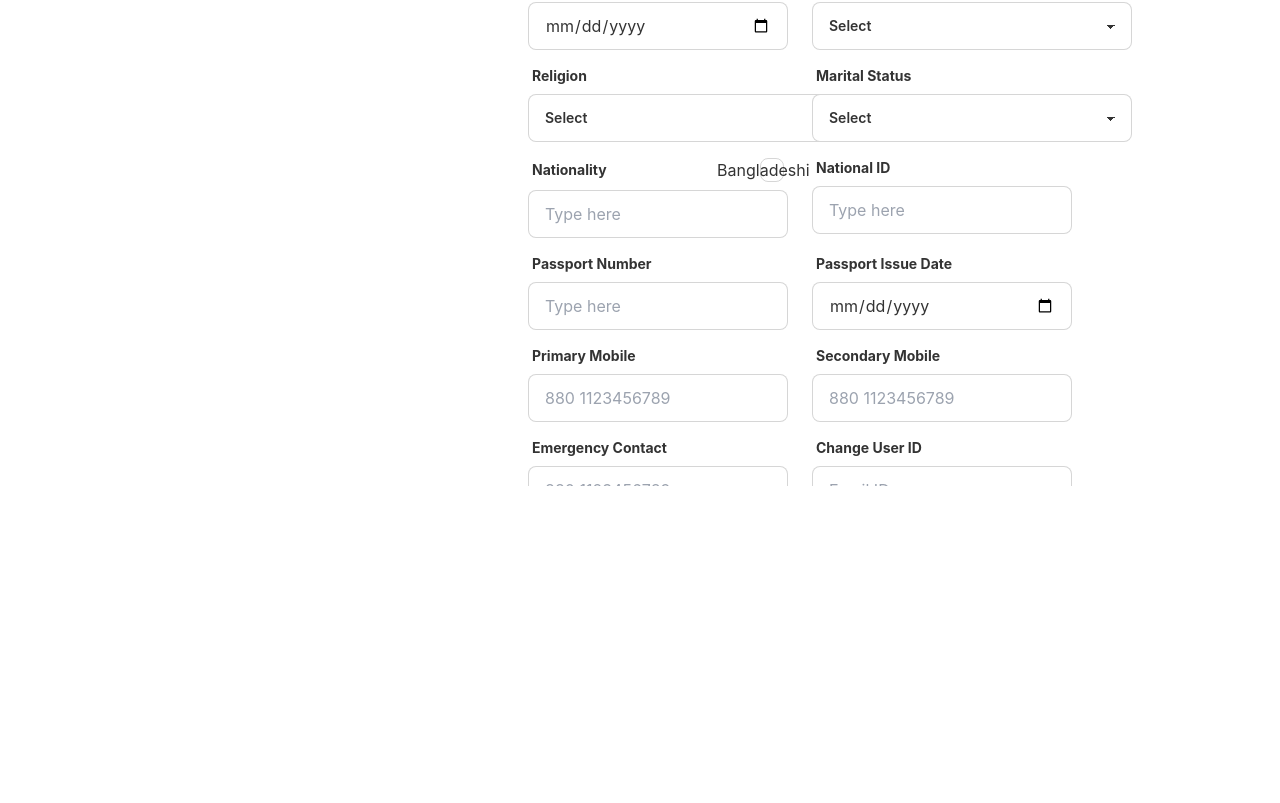
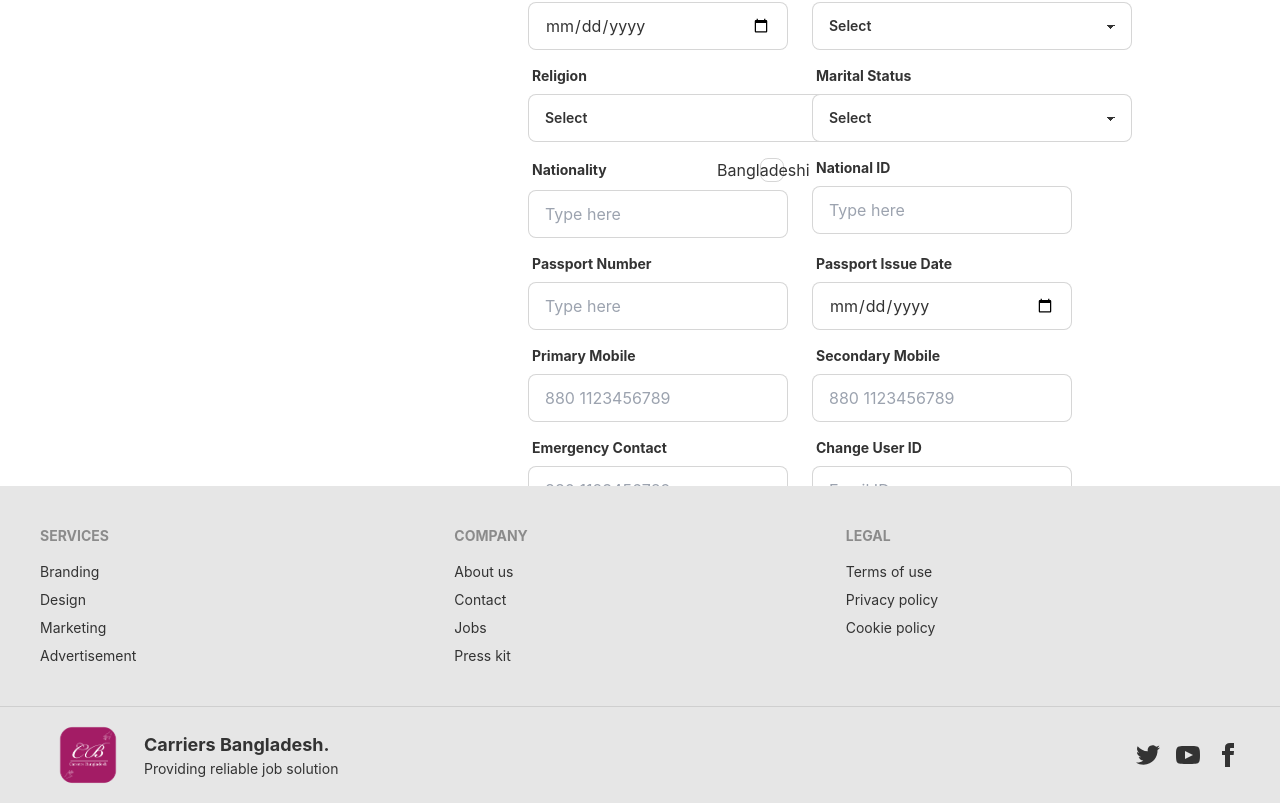
Before and after one commit to tuhinshuvra/carrierrs-bangladesh, a React (Create React App) app: page /dashboard/personal in a window 1280 px wide. Shown: the part 378-1181 px from the top of the page. Before the commit the page ends 864 px from the top, so only its background shows below. Built offline with nearby package versions, Linux system fonts and the light colour scheme.

Commit message:
updated dashbored section content

```diff
--- a/src/Pages/Profile/Education-Training/AcademicSummary.js
+++ b/src/Pages/Profile/Education-Training/AcademicSummary.js
@@ -12,6 +12,7 @@ const AcademicSummary = () => {
 
                 {/* <div className="collapse-content"> */}
                 {/* <p>tabIndex={0} attribute is necessary to make the div focusable</p> */}
+                <form action="">
                     <div className="grid md:grid-cols-2 md:gap-6">
                         {/* <div className="form-control w-full max-w-xs"> */}
                         <div>
@@ -202,6 +203,7 @@ const AcademicSummary = () => {
                         <button className="btn btn-warning">Cancel</button>
                         <button type='submit' name='submit' className="btn btn-primary">Save</button>
                     </div>
+                </form>
             </div>
         </div>
     );
--- a/src/Pages/Profile/Education-Training/ProfessionalCertificationSummary.js
+++ b/src/Pages/Profile/Education-Training/ProfessionalCertificationSummary.js
@@ -9,7 +9,7 @@ const ProfessionalCertificationSummary = () => {
                 <h2 className=" text-center text-2xl font-medium mb-10">
                     Professional Certification
                 </h2>
-
+                <form action="">
                     {/* <div className="collapse-content"> */}
                     {/* <p>tabIndex={0} attribute is necessary to make the div focusable</p> */}
                     <div className="grid md:grid-cols-2 md:gap-6">
@@ -52,6 +52,7 @@ const ProfessionalCertificationSummary = () => {
                         <button className="btn btn-warning">Cancel</button>
                         <button type='submit' name='submit' className="btn btn-primary">Save</button>
                     </div>
+                </form>
             </div>
         </div>
     );
--- a/src/Pages/Profile/Personal/AddressDetails.js
+++ b/src/Pages/Profile/Personal/AddressDetails.js
@@ -7,6 +7,8 @@ const AddressDetails = () => {
                 <h2 className=" text-center text-2xl font-medium">
                     Address Details
                 </h2>
+
+                <form action="">
                     <div class="grid md:grid-cols-2 md:gap-6">
                         <div>
                             <label className="label">
@@ -83,6 +85,11 @@ const AddressDetails = () => {
                     </div>
                     <input className='input input-bordered w-full my-5 ' type="text" placeholder='Type your house no/road/village' />
 
+                    <div className=' flex justify-between my-10 w-[92.5%]'>
+                        <button className="btn btn-warning">Cancel</button>
+                        <button type='submit' name='submit' className="btn btn-primary">Save</button>
+                    </div>
+                </form>
             </div>
         </div>
     );
--- a/src/Pages/Profile/Personal/CarrerAndApplication.js
+++ b/src/Pages/Profile/Personal/CarrerAndApplication.js
@@ -3,14 +3,16 @@ import React from 'react';
 const CarrerAndApplication = () => {
     return (
         <div>
-            <div className=' mx-52 my-16 '>
+            <div className='mx-52 my-16'>
                 <h2 className=" text-center text-2xl font-medium">
-
                     Carrer and Application Information
                 </h2>
+
                 <label className="label">
                     <span className="label-text text-md font-bold  ">Objective</span>
                 </label>
+
+                <form action="">
                     <textarea id='objective' className="textarea w-full input input-bordered"  ></textarea>
 
                     <div className="grid md:grid-cols-2 md:gap-6">
@@ -64,6 +66,12 @@ const CarrerAndApplication = () => {
                         </div>
                     </div>
 
+                    <div className=' flex justify-between my-10 w-[92.5%]'>
+                        <button className="btn btn-warning">Cancel</button>
+                        <button type='submit' name='submit' className="btn btn-primary">Save</button>
+                    </div>
+                </form>
+
             </div>
         </div>
     );
--- a/src/Pages/Profile/Personal/OtherRelevantInformation.js
+++ b/src/Pages/Profile/Personal/OtherRelevantInformation.js
@@ -3,7 +3,7 @@ import React from 'react';
 const OtherRelevantInformation = () => {
     return (
         <div>
-            <div className=' mx-52 my-16 '>
+            <form className=' mx-52 my-16 '>
                 <h2 className=" text-center text-2xl font-medium">
                     Other Relevant Information
                 </h2>
@@ -15,7 +15,12 @@ const OtherRelevantInformation = () => {
 
                 <label className="label"> <span className="label-text text-md font-bold">Keywords</span></label>
                 <textarea id='keywords' className="textarea w-full input input-bordered"  ></textarea>
-            </div>
+
+                <div className=' flex justify-between my-10 w-[92.5%]'>
+                    <button className="btn btn-warning">Cancel</button>
+                    <button type='submit' name='submit' className="btn btn-primary">Save</button>
+                </div>
+            </form>
         </div>
     );
 };
--- a/src/Pages/Profile/Personal/PersonalDetails.js
+++ b/src/Pages/Profile/Personal/PersonalDetails.js
@@ -11,6 +11,9 @@ const PersonalDetails = () => {
                 <h2 className=" text-center text-2xl font-medium">
                     Personal Details
                 </h2>
+
+                <form action="">
+
                     {/* <div className="collapse-content"> */}
                     {/* <p>tabIndex={0} attribute is necessary to make the div focusable</p> */}
                     <div className="grid md:grid-cols-2 md:gap-6">
@@ -215,13 +218,13 @@ const PersonalDetails = () => {
                             <input type="text" id='weight' placeholder="Type here" className="input input-bordered w-full max-w-xs" />
                         </div>
                     </div>
+                    <div className=' flex justify-between my-10 w-[92.5%]'>
+                        <button className="btn btn-warning">Cancel</button>
+                        <button type='submit' name='submit' className="btn btn-primary">Save</button>
                     </div>
-            {/* </div> */}
-
-            {/* </div> */}
-
+                </form>
+            </div>
         </div>
     );
 };
-
 export default PersonalDetails;
--- a/src/Pages/Profile/Personal/PreferredAreas.js
+++ b/src/Pages/Profile/Personal/PreferredAreas.js
@@ -5,7 +5,10 @@ const PreferredAreas = () => {
         <div>
             <div className=' mx-52 my-16 '>
                 <h2 className=" text-center text-2xl font-medium">
-                    Preferred Areas</h2>
+                    Preferred Areas
+                </h2>
+
+                <form action="">
 
                     <label className="label"> <span className="label-text text-md font-bold">Preferred Job Categories</span> </label>
                     <p>Preferred job categories represents your desired sector(s) to work (at least 1 category any of section)</p>
@@ -24,6 +27,11 @@ const PreferredAreas = () => {
                     <label className="label"> <span className="label-text text-md font-bold">Add your preferred organization type (max 12)</span> </label>
                     <textarea id='organization-type' className="textarea w-full input input-bordered"  ></textarea>
 
+                    <div className=' flex justify-between my-10 w-[92.5%]'>
+                        <button className="btn btn-warning">Cancel</button>
+                        <button type='submit' name='submit' className="btn btn-primary">Save</button>
+                    </div>
+                </form>
             </div>
         </div>
     );
--- a/src/Pages/Shared/Navbar.js
+++ b/src/Pages/Shared/Navbar.js
@@ -34,6 +34,9 @@ const Navbar = () => {
                         {menuItems}
                     </ul>
                 </div>
+                <label htmlFor="dashboard-drawer" tabIndex={2} className="btn btn-ghost lg:hidden">
+                    <svg xmlns="http://www.w3.org/2000/svg" className="h-5 w-5" fill="none" viewBox="0 0 24 24" stroke="currentColor"><path strokeLinecap="round" strokeLinejoin="round" strokeWidth="2" d="M4 6h16M4 12h8m-8 6h16" /></svg>
+                </label>
             </div>
         </div>
     );
--- a/src/layout/DashboardLayout.js
+++ b/src/layout/DashboardLayout.js
@@ -1,5 +1,6 @@
 import React from 'react';
 import { Link, Outlet } from 'react-router-dom';
+import Footer from '../Pages/Shared/Footer';
 import Navbar from '../Pages/Shared/Navbar';
 
 const DashboardLayout = () => {
@@ -13,7 +14,7 @@ const DashboardLayout = () => {
                     <input id="dashboard-drawer" type="checkbox" className="drawer-toggle" />
                     <div className="drawer-content">
                         <Outlet></Outlet>
-                        <label htmlFor="dashboard-drawer" className="btn btn-primary drawer-button lg:hidden">Open drawer</label>
+                        {/* <label htmlFor="dashboard-drawer" className="btn btn-primary drawer-button lg:hidden">Open drawer</label> */}
                     </div>
 
                     <div className="drawer-side">
@@ -28,6 +29,8 @@ const DashboardLayout = () => {
 
                     </div>
                 </div>
+                <Footer></Footer>
+
                 {/* <div className="breadcrumbs columns-8 mx-auto">
                     <ul>
                         <li>
```
Lines whose indentation alone changed are shown as unchanged.
